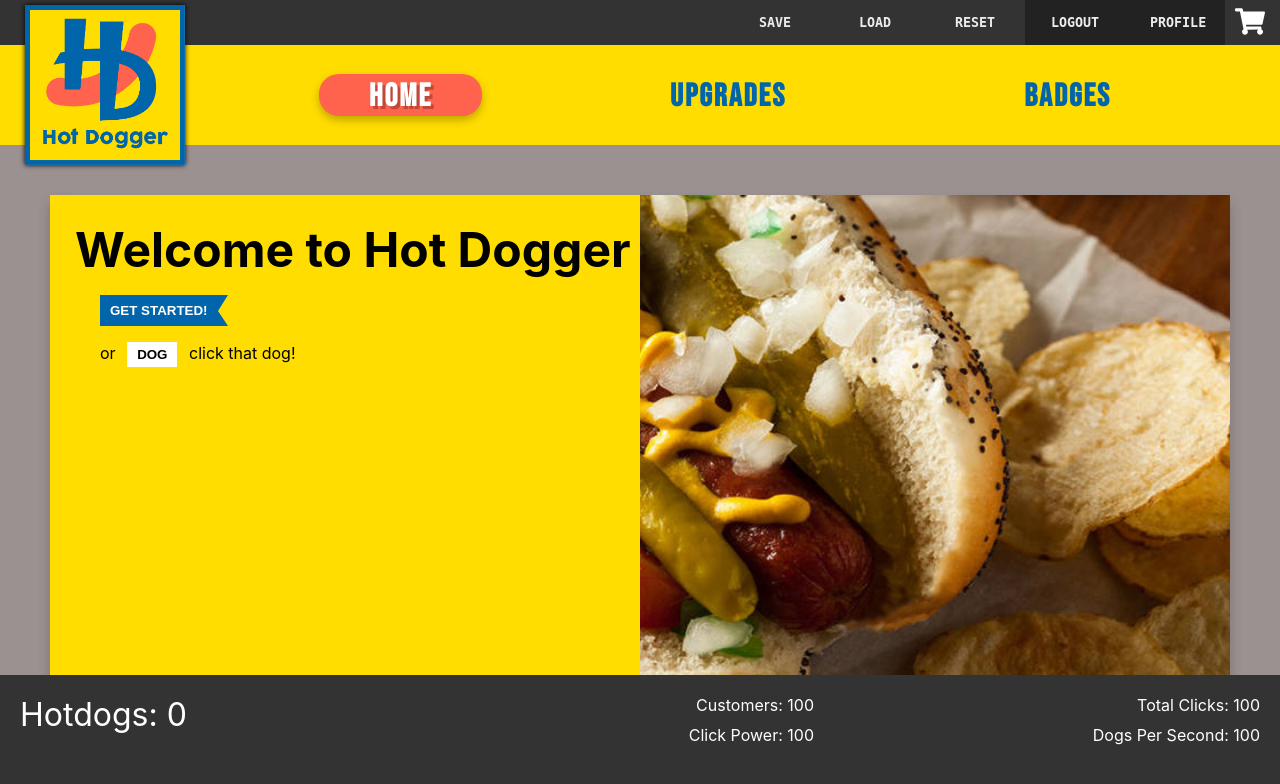
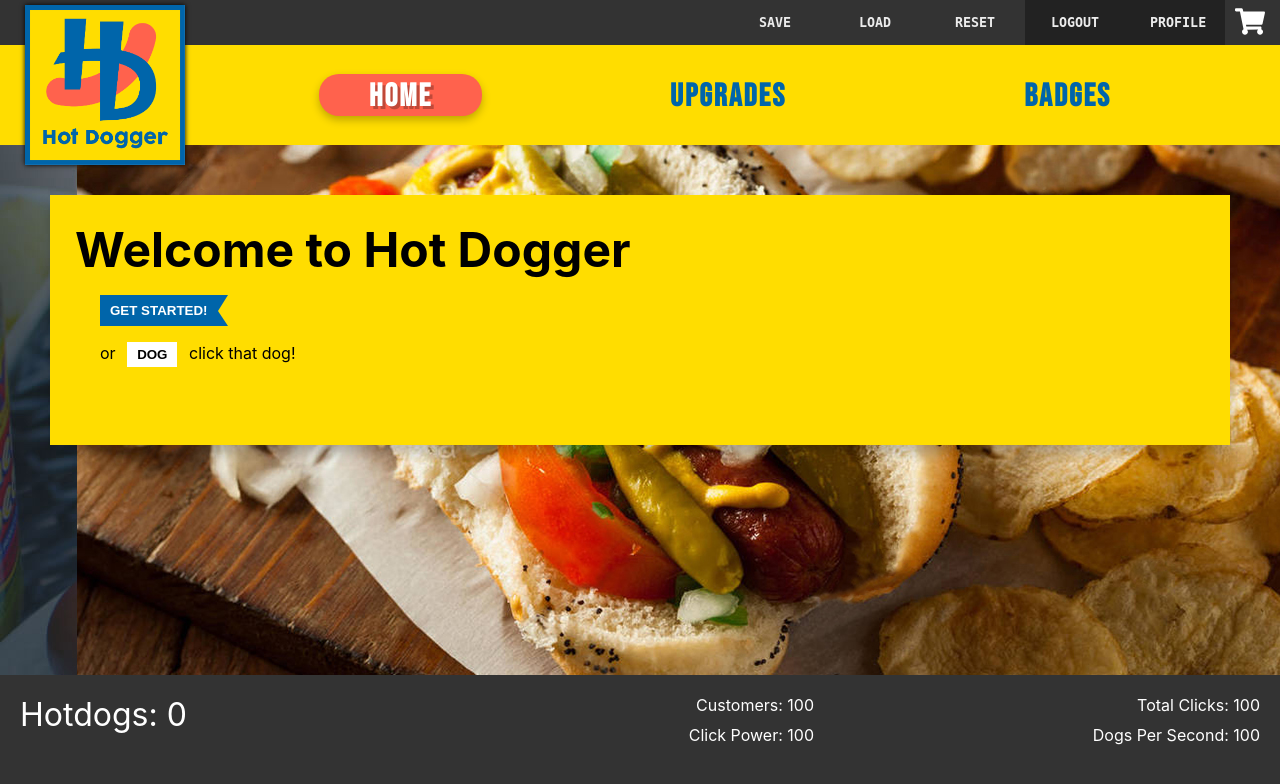
Before and after one commit to stujmar/hotdogger-fe, a React (Create React App) app: page / in a window 1280 px wide. Shown: the top 784 px of the page. Built offline with nearby package versions, Linux system fonts and the light colour scheme; no server answers; a web font is replaced by a local one.

Commit message:
[sm] added background image to page body and cleaned up the Home.js a little better

```diff
--- a/src/components/App/App.module.css
+++ b/src/components/App/App.module.css
@@ -1,6 +1,6 @@
 .rootStyle {
     height: 100vh;
-    background: rgb(156, 145, 145);
+    background: url(../../resources/background.jpg) no-repeat center center fixed;
 }
 
 @media only screen and (min-width: 700px) {
--- a/src/components/Home/Home.module.css
+++ b/src/components/Home/Home.module.css
@@ -6,16 +6,7 @@
     z-index: 0;
     color: white;
     /* Background stuff for all browswers*/
-    background: url(../../resources/background.jpg) no-repeat center center fixed;
-    /* background: linear-gradient(180deg, rgba(0,21,40, 0) 50%, rgb(99, 84, 84) 100%),
-    url(../../resources/background.jpg) no-repeat center center fixed; */
-    -webkit-background-size: cover;
-    -moz-background-size: cover;
-    -o-background-size: cover;
-    background-size: cover;
-    /* IE */
-    filter: progid:DXImageTransform.Microsoft.AlphaImageLoader(src='../img/main_bg_2.jpg', sizingMethod='scale');
-    -ms-filter: "progid:DXImageTransform.Microsoft.AlphaImageLoader(src='../img/main_bg_2.jpg', sizingMethod='scale')";
+    background: #FFDD00;
   }
 
 
@@ -56,7 +47,7 @@
   box-shadow: 0 8px 12px rgba(0, 0, 0, 0.205);
   position: relative;
   display: flex;
-  height: 500px;
+  height: 250px;
   justify-content: space-between;
   flex-direction: row-reverse;
 }
```
